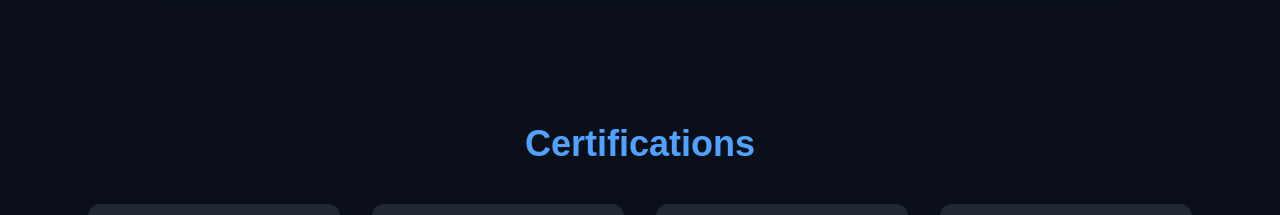
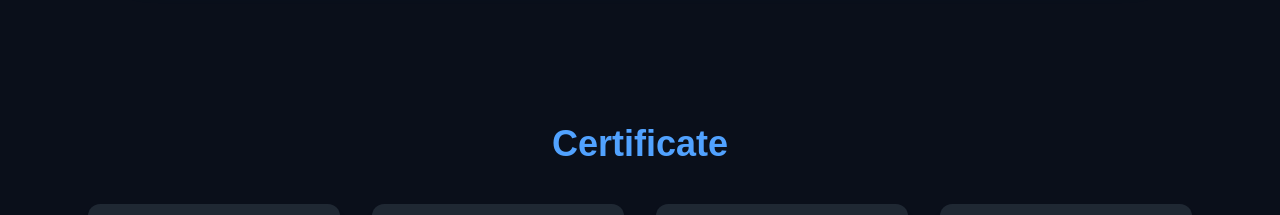
Before and after one commit to Rupeshkumar96/Digital_Portfolio, a Next.js app: page / in a window 1280 px wide. Shown: the part 2880-3095 px from the top of the page. Built offline with nearby package versions, Linux system fonts and the light colour scheme.

Commit message:
Update the Readme file

```diff
--- a/app/component/certifications .js
+++ b/app/component/certifications .js
@@ -35,7 +35,7 @@ const Certification = () => {
         className="text-4xl font-bold text-center text-blue-400 mb-10"
         data-aos="fade-down"
       >
-        Certifications
+        Certificate
       </h2>
 
       {/* Certificates Grid */}
```
